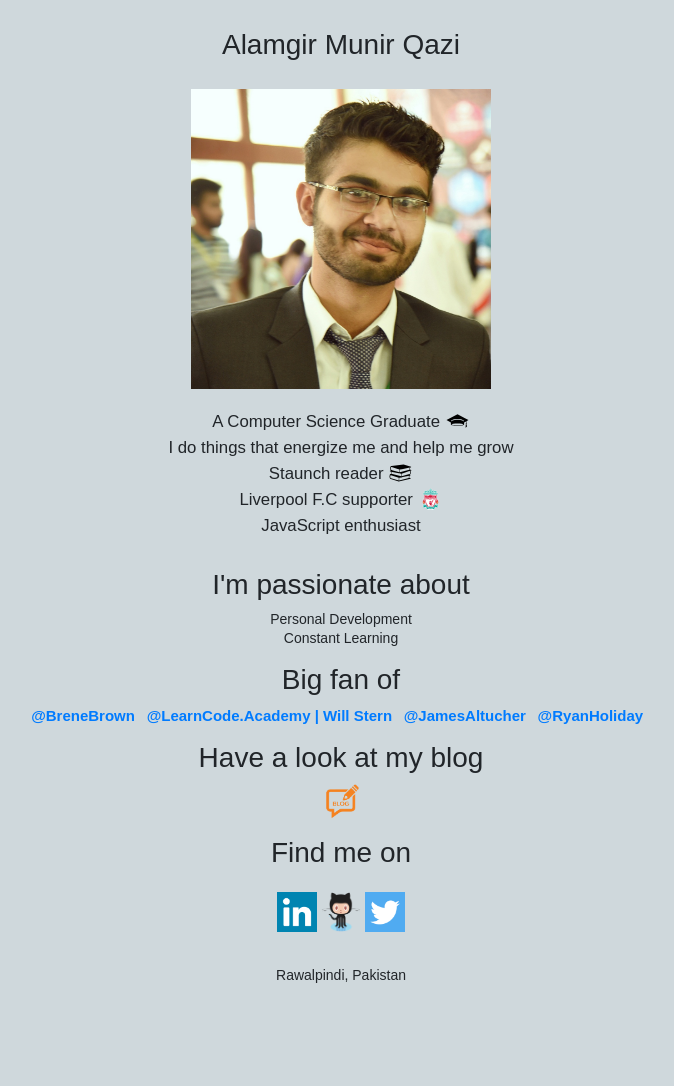
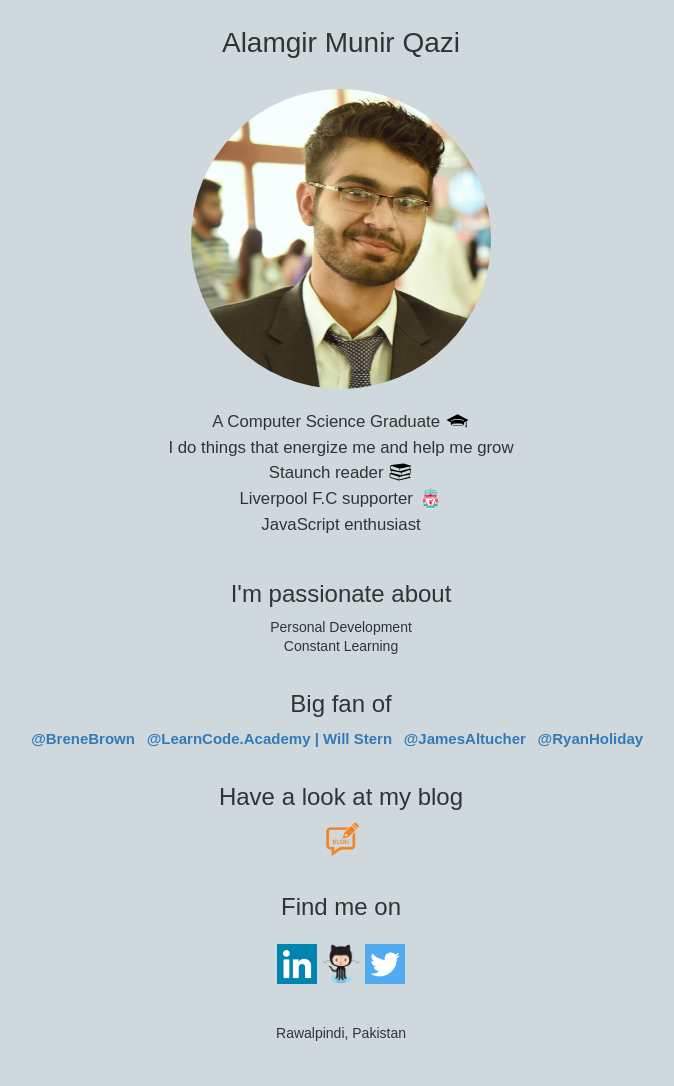
Before and after one commit to alamqazi/alamgirqazi.me, a plain HTML site: page index.html in a window 1280 px wide. Shown: the whole page, without its empty margins (299-973 px from the left). Drawn offline with nearby package versions, Linux system fonts and the light colour scheme.

Commit message:
fixed errors.

```diff
--- a/index.html
+++ b/index.html
@@ -6,10 +6,10 @@
     <meta charset="UTF-8">
     <meta name="viewport" content="width=device-width, initial-scale=1">
     <meta name="keywords" content="Alamgir, alamgir munir qazi, alamgirqazi, alamgir qazi">
-    <link href="css/bootstrap.min.css" rel="stylesheet">
+    <link href="bower_components/bootstrap/dist/css/bootstrap.min.css" rel="stylesheet">
     <link href="bower_components/flag-icon-css/css/flag-icon.min.css" rel="stylesheet">
     <link href="css/style.css" rel="stylesheet">
-    <link rel="icon" href="/favicon.ico" type="image/x-icon">
+    <link rel="icon" href="favicon.ico" type="image/x-icon">
 </head>
 
 <body>
@@ -33,7 +33,7 @@
             <li>JavaScript enthusiast</li>
         </ul>
 
-        <div class="content-center ">
+        <div class="content-center">
             <h3> I'm passionate about</h3>
         </div>
 
@@ -42,22 +42,18 @@
         <span>Constant Learning</span>
         <br>
     </div>
-    <div class="content-center ">
+    <div class="content-center">
         <h3>Big fan of </h3>
-        <a target="_blank " href="https://twitter.com/BreneBrown " title="Author of 'The Gifts of Imperfection' and
-                    'Daring Greatly' ">@BreneBrown</a>&nbsp&nbsp
-        <a target="_blank " href="https://www.youtube.com/user/learncodeacademy " title="Creator of LearnCode.Academy youtube
-                    channel ">@LearnCode.Academy | Will Stern</a>&nbsp&nbsp
-        <a target="_blank " class="tooltip-toggle " href="https://twitter.com/jaltucher " title="Blogger and author of
-                    book 'Reinvent yourself' ">@JamesAltucher</a>&nbsp&nbsp
-        <a target="_blank " href="https://twitter.com/RyanHoliday " title="Blogger and author of books
-                    'Obstacle is the way' and 'Ego is the enemy' ">@RyanHoliday</a>&nbsp&nbsp
+        <a target="_blank" href="https://twitter.com/BreneBrown" title="Author of 'The Gifts of Imperfection' and 'Daring Greatly'">@BreneBrown</a>&nbsp&nbsp
+        <a target="_blank" href="https://www.youtube.com/user/learncodeacademy" title="Creator of LearnCode.Academy youtube channel">@LearnCode.Academy | Will Stern</a>&nbsp&nbsp
+        <a target="_blank" href="https://twitter.com/jaltucher" title="Blogger and author of book 'Reinvent yourself'">@JamesAltucher</a>&nbsp&nbsp
+        <a target="_blank" href="https://twitter.com/RyanHoliday" title="Blogger and author of books 'Obstacle is the way' and 'Ego is the enemy'">@RyanHoliday</a>&nbsp&nbsp
     </div>
-    <div class="content-center ">
+    <div class="content-center">
         <h3> Have a look at my blog</h3>
-        <a target="_blank " href="https://alamgirqazi.github.io/blog/ ">
-            <img class="svg-icons " src="img/blog-icon.png " title="A blog which contains reading notes of some of the
-                    books I 've read" alt="blog">
+        <a target="_blank" href="https://alamgirqazi.github.io/blog/">
+            <img class="svg-icons" src="img/blog-icon.png" title="A blog which contains reading notes of some of the books I've read"
+                alt="blog">
         </a>
 
     </div>
@@ -78,27 +74,18 @@
         </a>
 
         <br>
+        <br>
     </div>
 
     <br>
 
-    <div class="content-center">Rawalpindi, Pakistan</div>
-    <div class="content-center">
-        <span class="flag-icon content-center flag-icon-pk svg-icons"> </span>
-    </div>
+    <div>Rawalpindi, Pakistan</div>
+    <span class="flag-icon flag-icon-pk svg-icons"> </span>
     </div>
     <br>
-    <br>
-    <script src="https://ajax.googleapis.com/ajax/libs/jquery/3.2.1/jquery.min.js"></script>
-    <!-- <script src="https://maxcdn.bootstrapcdn.com/bootstrap/3.3.7/js/bootstrap.min.js"></script> -->
-    <script>
-        $(document).ready(function () {
-            $('[data-toggle="tooltip" ] ').tooltip();
-        });
-    </script>
     <script>
         (function (i, s, o, g, r, a, m) {
-            i['GoogleAnalyticsObject '] = r;
+            i['GoogleAnalyticsObject'] = r;
             i[r] = i[r] || function () {
                 (i[r].q = i[r].q || []).push(arguments)
             }, i[r].l = 1 * new Date();
@@ -107,10 +94,9 @@
             a.async = 1;
             a.src = g;
             m.parentNode.insertBefore(a, m)
-        })(window, document, 'script ', 'https://www.google-analytics.com/analytics.js ', 'ga ');
-
-        ga('create ', 'UA-88411562-1 ', 'auto ');
-        ga('send ', 'pageview ');
+        })(window, document, 'script', 'https://www.google-analytics.com/analytics.js', 'ga');
+        ga('create', 'UA-88411562-1', 'auto');
+        ga('send', 'pageview');
     </script>
 </body>
 
```
